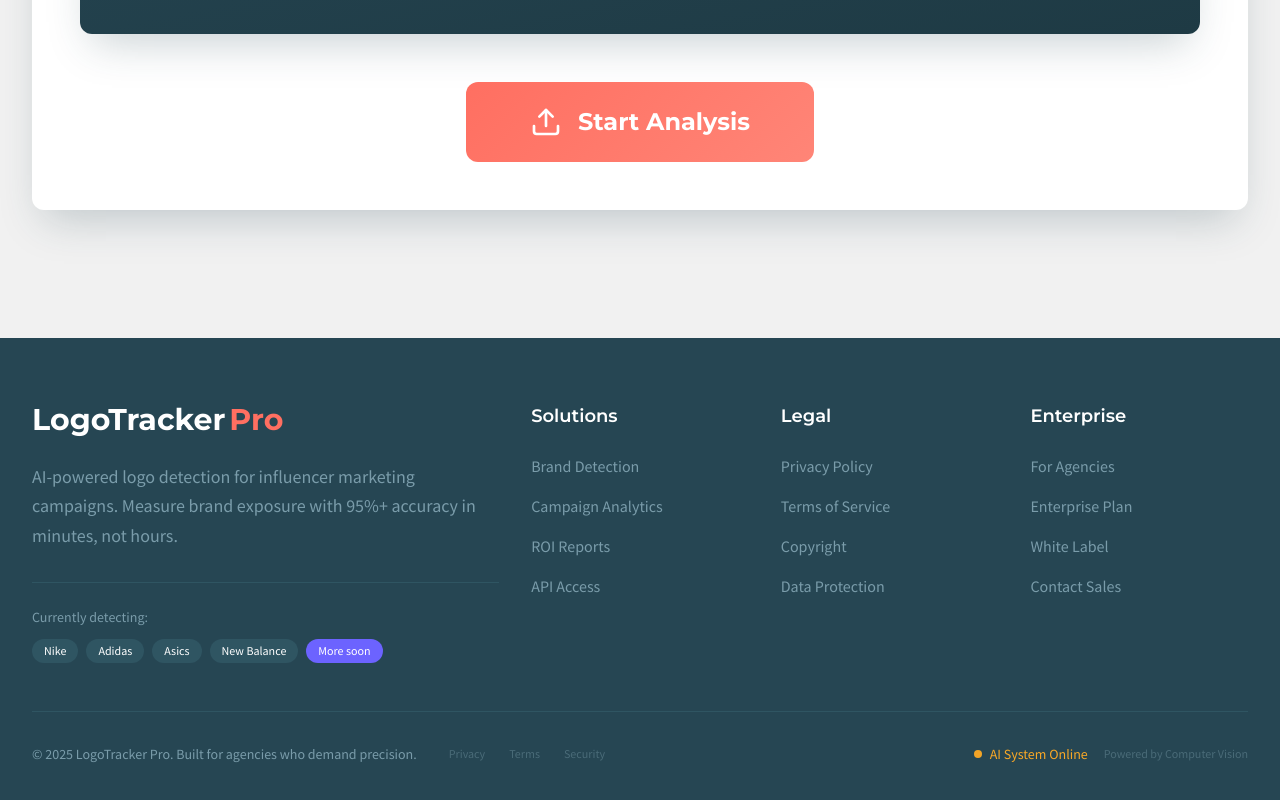
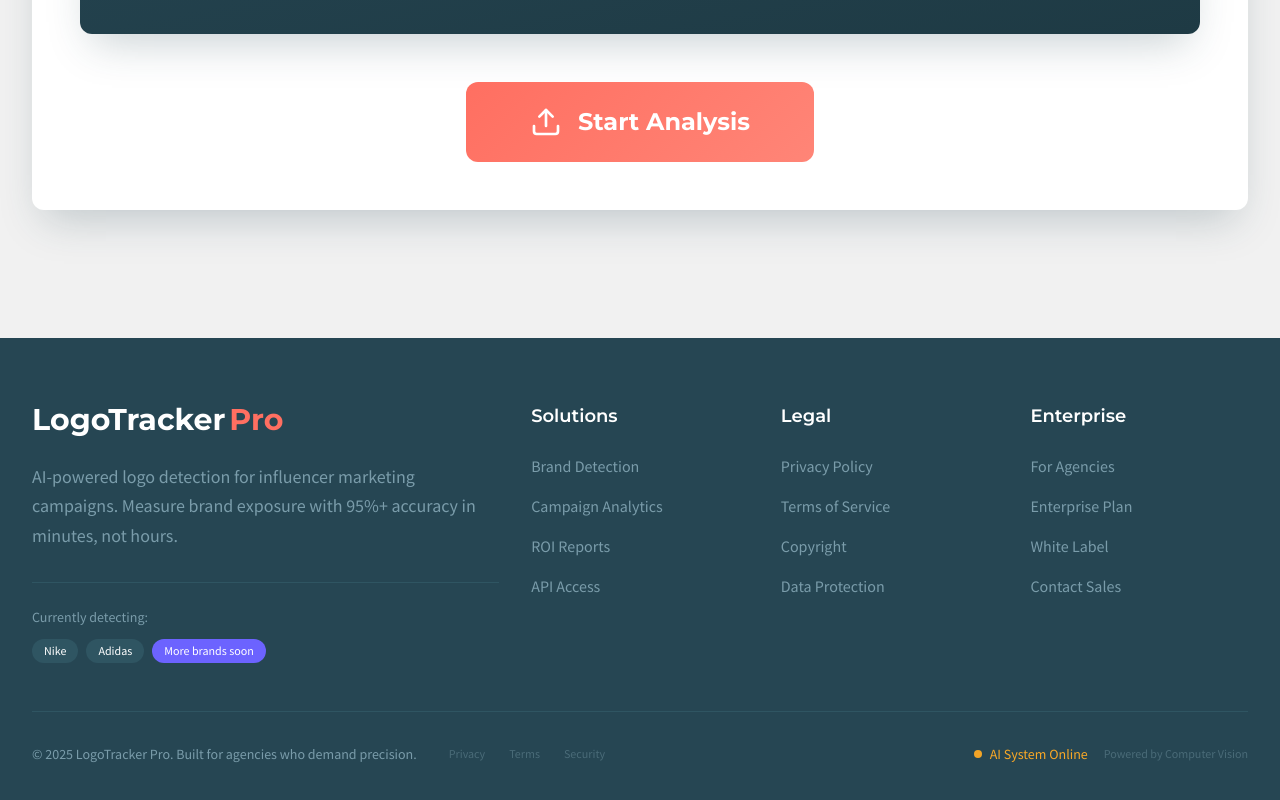
Before and after one commit to andalons/computer_vision_G5, a React (Vite) app in the folder frontend/: page /link-analysis in a window 1280 px wide. Shown: the part 1096-1896 px from the top of the page. Built offline with nearby package versions, Linux system fonts and the light colour scheme.

Commit message:
fix: fix footer, supported brands and princing components to delete asics and new balance - #19

```diff
--- a/frontend/src/components/Footer.jsx
+++ b/frontend/src/components/Footer.jsx
@@ -25,7 +25,7 @@ const Footer = () => {
     { name: 'Contact Sales', path: '#' }
   ];
 
-  const supportedLogos = ['Nike', 'Adidas', 'Asics', 'New Balance'];
+  const supportedLogos = ['Nike', 'Adidas'];
 
   return (
     <footer className="mt-auto text-white bg-petroleo-500">
@@ -57,7 +57,7 @@ const Footer = () => {
                   </span>
                 ))}
                 <span className="px-3 py-1 text-xs font-medium text-white rounded-full bg-lila-500">
-                  More soon
+                  More brands soon
                 </span>
               </div>
             </div>
--- a/frontend/src/components/home/PricingSection.jsx
+++ b/frontend/src/components/home/PricingSection.jsx
@@ -11,7 +11,7 @@ const PricingSection = () => {
         '50 video analyses/month',
         'Basic reporting',
         'Email support',
-        '4 supported brands'
+        '2 supported brands'
       ],
       cta: 'Start Free Trial',
       popular: false
--- a/frontend/src/components/home/SupportedBrandsSection.jsx
+++ b/frontend/src/components/home/SupportedBrandsSection.jsx
@@ -1,15 +1,11 @@
 import React from 'react';
 import nikelogo from '../../assets/logos/nike.png';
 import adidaslogo from '../../assets/logos/adidas.png';
-import asicslogo from '../../assets/logos/asics.png';
-import newbalancelogo from '../../assets/logos/new-balance.png';
 
 const SupportedBrandsSection = () => {
   const supportedBrands = [
     { name: 'Nike', logo: nikelogo },
-    { name: 'Adidas', logo: adidaslogo },
-    { name: 'Asics', logo: asicslogo },
-    { name: 'New Balance', logo: newbalancelogo }
+    { name: 'Adidas', logo: adidaslogo }
   ];
 
   return (
@@ -26,8 +22,8 @@ const SupportedBrandsSection = () => {
       {/* Full width para movimiento infinito */}
       <div className="relative w-screen left-1/2 right-1/2 -ml-[50vw] -mr-[50vw] overflow-hidden">
         <div className="flex animate-slide-infinite">
-          {/* Bucle de logos infinitos */}
-          {Array(4).fill(supportedBrands).flat().map((brand, index) => (
+          {/* Bucle de logos infinitos - más repeticiones para compensar menos marcas */}
+          {Array(8).fill(supportedBrands).flat().map((brand, index) => (
             <div key={index} className="flex items-center justify-center flex-shrink-0 h-32 p-6 mx-3 bg-white sm:h-40 w-72 sm:w-96 sm:mx-6 rounded-card shadow-soft">
               <img
                 src={brand.logo}
@@ -55,12 +51,10 @@ const SupportedBrandsSection = () => {
             transform: translateX(-25%);
           }
         }
-
         .animate-slide-infinite {
-          animation: slide-infinite 25s linear infinite;
+          animation: slide-infinite 20s linear infinite;
           width: 400%;
         }
-
         .animate-slide-infinite:hover {
           animation-play-state: paused;
         }
```
